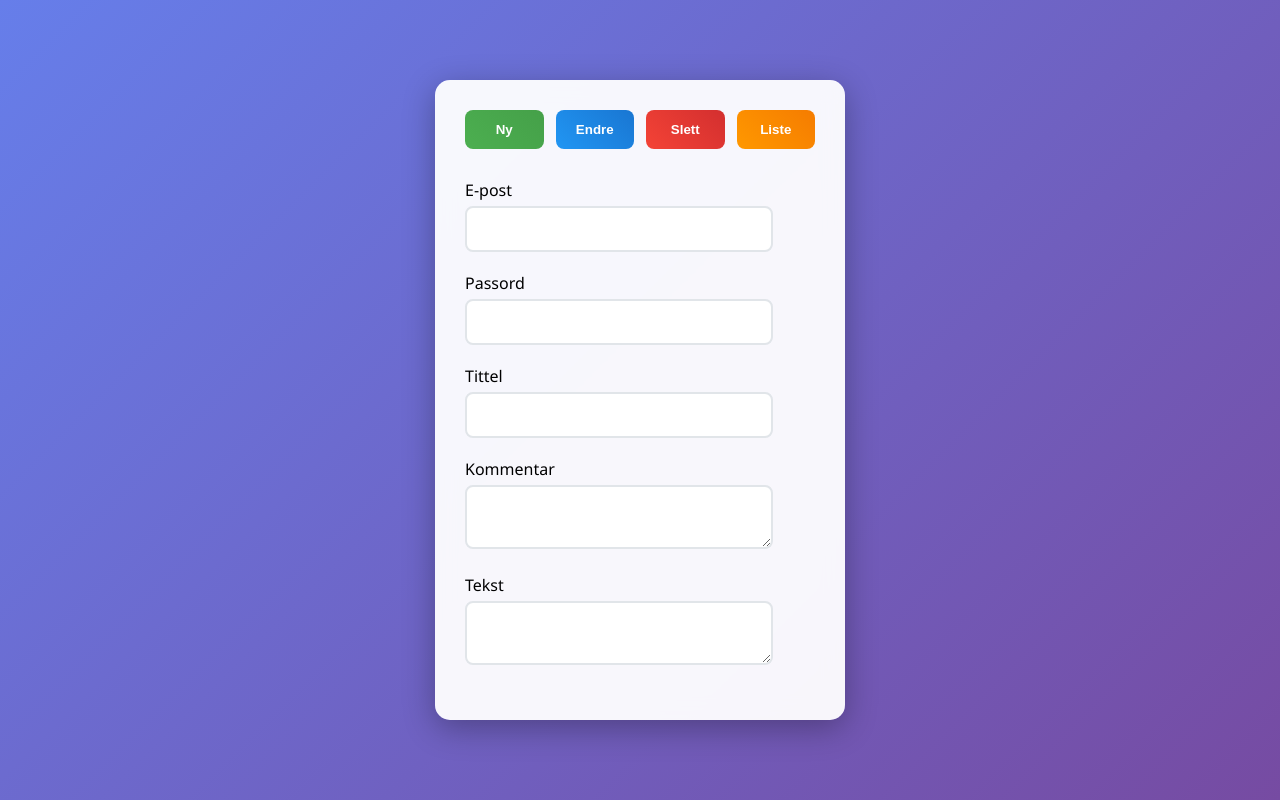
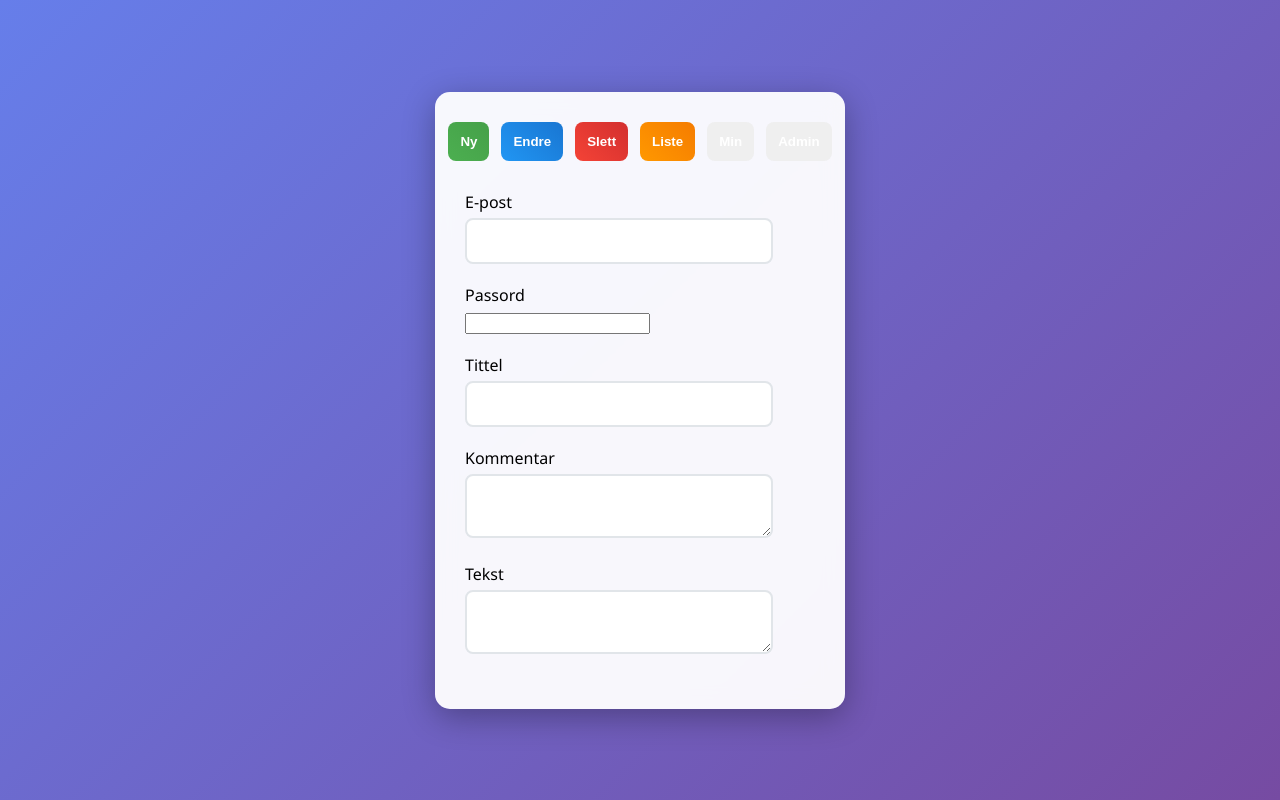
Before and after one commit to Brad-Gitt/v24-25.1, a plain HTML site: page web/index.html in a window 1280 px wide. Drawn offline with Linux system fonts and the light colour scheme.

Commit message:
La til egen admin-bruker (mikke@gmail.com ) / fikset autentisering og whitespace-problem for pseudonym / fikk “Min”-visning til å fungere / la til støtte for POST-handlinger / startet admin-funksjonalitet / la til Admin-knapp i HTML / forbedret logging og debugging / systemet fungerer nå for Liste og Min, men Admin-visning er ikke helt ferdig enda

```diff
--- a/web/index.html
+++ b/web/index.html
@@ -6,34 +6,44 @@
     <link rel="stylesheet" href="style.css">
   </head>
   <body>
-    <form action='http://localhost:8081' method='post'>
+    <form action="http://localhost:8081/cgi-bin/index.cgi" method="post"> <!-- fikset url -->
+
       <div class="buttons">
-        <input type='submit' name='handling' value='Ny' id='ny-btn'>
-        <input type='submit' name='handling' value='Endre' id='endre-btn'>
-        <input type='submit' name='handling' value='Slett' id='slett-btn'>
-        <input type='submit' name='handling' value='Liste' id='liste-btn'>
+        <input type="submit" name="handling" value="Ny" id="ny-btn">
+        <input type="submit" name="handling" value="Endre" id="endre-btn">
+        <input type="submit" name="handling" value="Slett" id="slett-btn">
+        <input type="submit" name="handling" value="Liste" id="liste-btn">
+        <input type="submit" name="handling" value="Min" id="min-btn"> <!-- la til min -->
+        <input type="submit" name="handling" value="Admin" id="admin-btn"> <!-- la til admin knapp for admin-visning -->
       </div>
+
       <div class="field">
         <label for="epost">E-post</label>
-        <input name='epost' type='text' id='epost'>
+        <input name="epost" type="text" id="epost">
       </div>
+
       <div class="field">
         <label for="passord">Passord</label>
-        <input name='passord' type='text' id='passord'>
+        <input name="passord" type="password" id="passord"> <!-- endret type på passord -->
       </div>
+
       <div class="field">
         <label for="tittel">Tittel</label>
-        <input name='tittel' type='text' id='tittel'>
+        <input name="tittel" type="text" id="tittel">
       </div>
+
       <div class="field">
         <label for="kommentar">Kommentar</label>
-        <textarea name='kommentar' id='kommentar'></textarea>
+        <textarea name="kommentar" id="kommentar"></textarea>
       </div>
+
       <div class="field">
         <label for="tekst">Tekst</label>
-        <textarea name='tekst' id='tekst'></textarea>
+        <textarea name="tekst" id="tekst"></textarea>
       </div>
+
     </form>
+
     <br/>
   </body>
 </html>
```
Also changed, not shown: 6 other files.
